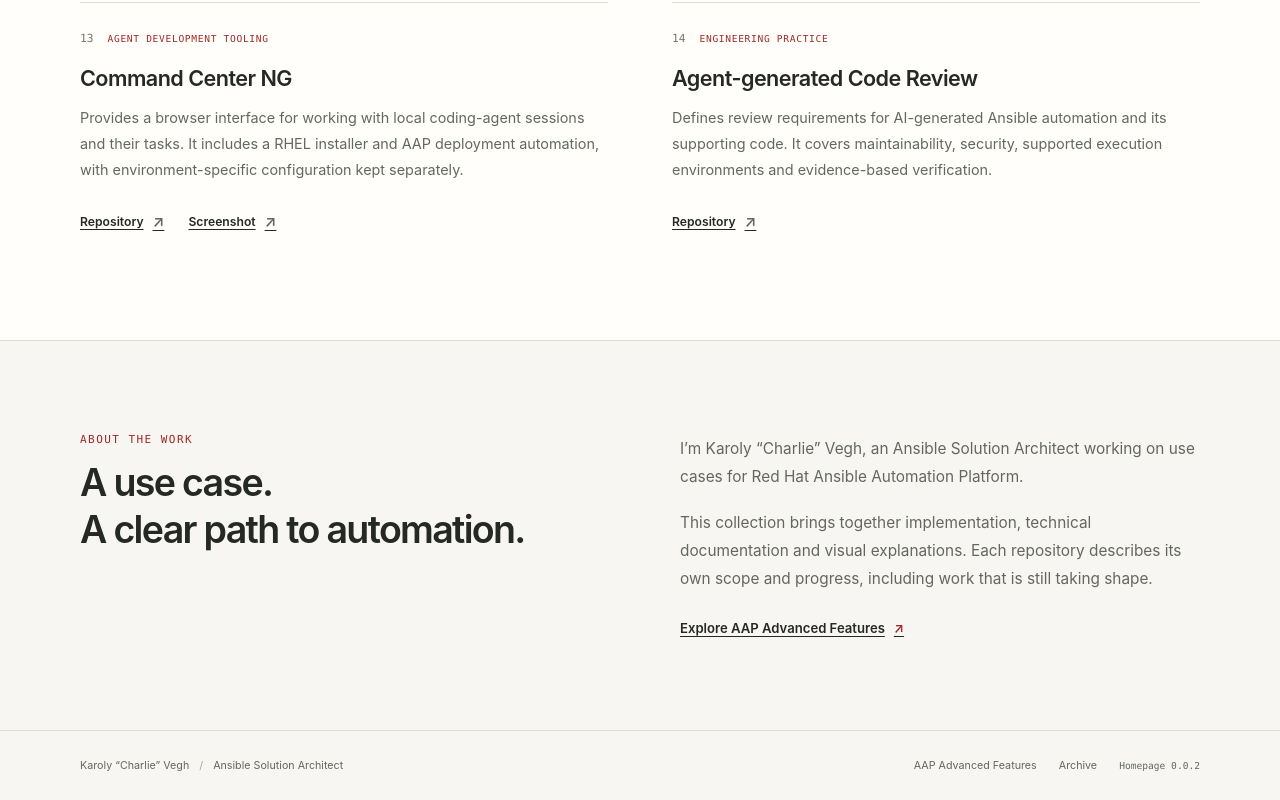
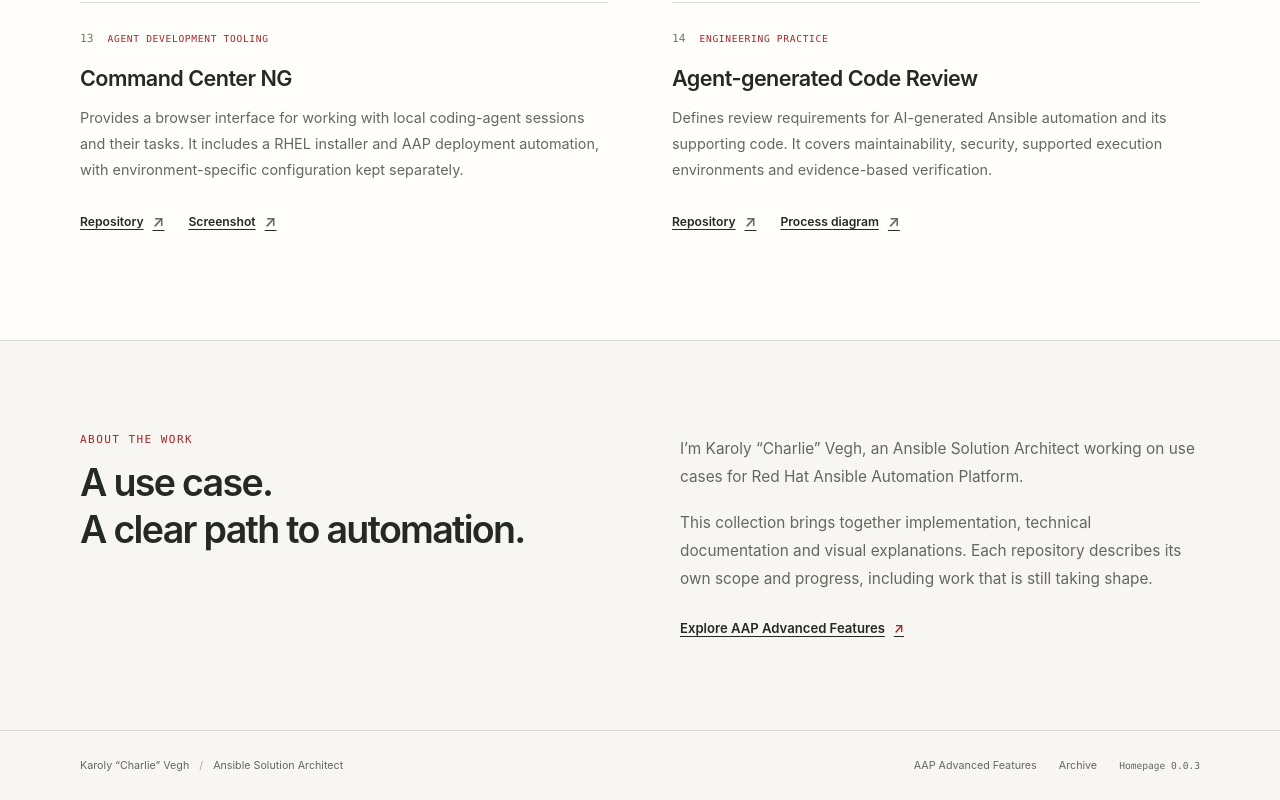
Before and after one commit to kvegh/kvegh.github.io, a plain HTML site: page index.html in a window 1280 px wide. Shown: the part 2628-3428 px from the top of the page. Drawn offline with Linux system fonts and the light colour scheme.

Commit message:
Link the published code review process diagram

```diff
--- a/index.html
+++ b/index.html
@@ -4,7 +4,7 @@
   <meta charset="utf-8">
   <meta name="viewport" content="width=device-width, initial-scale=1">
   <meta name="description" content="Ansible Automation Platform use cases by Karoly “Charlie” Vegh, Ansible Solution Architect. Explore automation projects, source code and visual walkthroughs.">
-  <meta name="site-version" content="0.0.2">
+  <meta name="site-version" content="0.0.3">
   <meta name="theme-color" content="#f8f6f2">
   <title>Karoly “Charlie” Vegh — Ansible Solution Architect</title>
   <link rel="stylesheet" href="/assets/site.css">
@@ -137,7 +137,7 @@
             <div class="project-topline"><span class="project-number">14</span><p class="project-category">Engineering practice</p></div>
             <h3 id="code-review-title">Agent-generated Code Review</h3>
             <p class="project-description">Defines review requirements for AI-generated Ansible automation and its supporting code. It covers maintainability, security, supported execution environments and evidence-based verification.</p>
-            <div class="project-links"><a href="https://github.com/kvegh/Agent_generated_code_review" aria-label="Agent-generated Code Review repository">Repository <span aria-hidden="true">↗</span></a></div>
+            <div class="project-links"><a href="https://github.com/kvegh/Agent_generated_code_review" aria-label="Agent-generated Code Review repository">Repository <span aria-hidden="true">↗</span></a><a href="https://github.com/kvegh/Agent_generated_code_review#14-review-procedure-and-evidence" aria-label="Agent-generated Code Review process diagram">Process diagram <span aria-hidden="true">↗</span></a></div>
           </article>
         </div>
       </div>
@@ -150,7 +150,7 @@
   </main>
 
   <footer class="site-footer">
-    <div class="container footer-inner"><p>Karoly “Charlie” Vegh <span aria-hidden="true">/</span> Ansible Solution Architect</p><div><a href="https://github.com/kvegh/AAP-advanced-features">AAP Advanced Features</a><a href="/archive/">Archive</a><span>Homepage 0.0.2</span></div></div>
+    <div class="container footer-inner"><p>Karoly “Charlie” Vegh <span aria-hidden="true">/</span> Ansible Solution Architect</p><div><a href="https://github.com/kvegh/AAP-advanced-features">AAP Advanced Features</a><a href="/archive/">Archive</a><span>Homepage 0.0.3</span></div></div>
   </footer>
 </body>
 </html>
```
Also changed, not shown: 3 other files.
